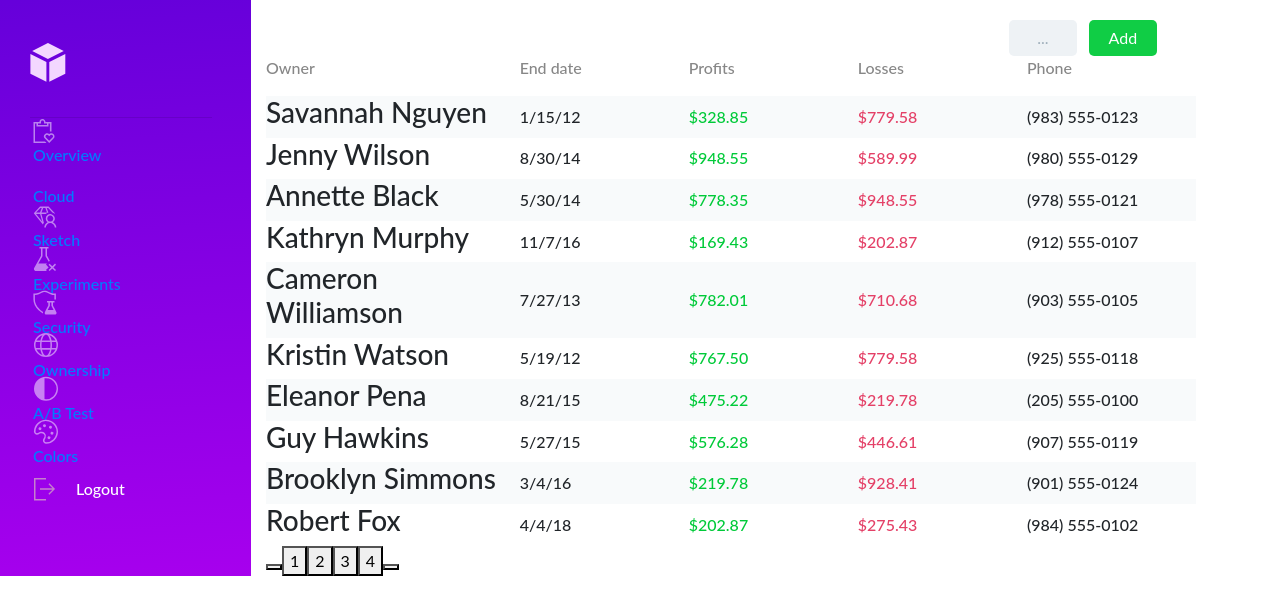
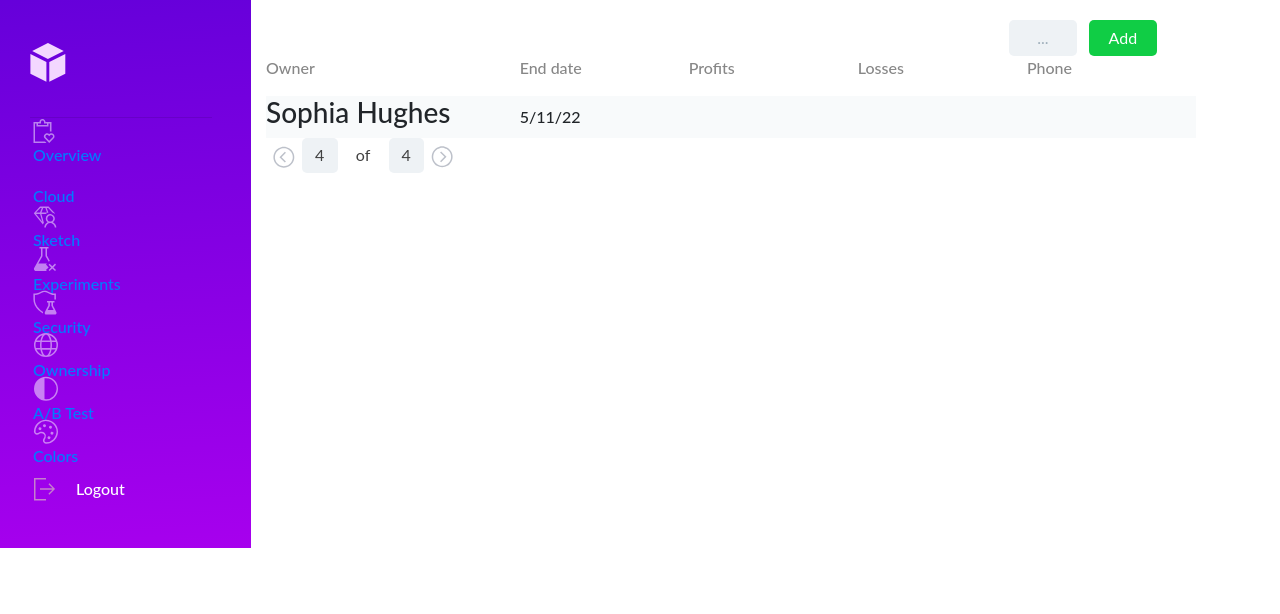
Before and after one commit to sergeiwerty/owners-react-app, a React (Create React App) app: page / in a window 1280 px wide. Shown: the top 614 px of the page. Built offline with nearby package versions, Linux system fonts and the light colour scheme; a web font is replaced by a local one.

Commit message:
pagination finishing

```diff
--- a/src/App.js
+++ b/src/App.js
@@ -1,7 +1,7 @@
 import React, { useState } from 'react'
 
 import { BrowserRouter as Router, Route, Switch } from 'react-router-dom'
-import { data } from './ownersData'
+// import { owners } from './ownersData'
 import './App.css'
 import 'bootstrap/dist/css/bootstrap.min.css'
 
@@ -22,7 +22,7 @@ import Error from './components/pages/Error'
 // sidebar
 import Sidebar from './components/Sidebar/Sidebar'
 function App() {
-  const [owners, setOwner] = useState(data)
+  // const [owners, setOwner] = useState(data)
   return (
     <Layout>
       <Router>
@@ -31,7 +31,7 @@ function App() {
           <section className='navigation, col-12, col-sm-8, col-lg-9'>
             <Switch>
               <Route exact path={['/', '/owners-react-app']}>
-                <Overview owners={owners} />
+                <Overview />
               </Route>
               <Route path='/cloud'>
                 <Cloud />
--- a/src/components/context.jsx
+++ b/src/components/context.jsx
@@ -1,5 +1,6 @@
 import React, { useContext, useState } from 'react'
-import { data } from '../ownersData'
+import { owners } from '../ownersData'
+import { paginate } from './pages/Overview/utils'
 
 const OwnersContext = React.createContext()
 
@@ -12,15 +13,30 @@ const AppProvider = ({ children }) => {
       return []
     }
   }
+
+  //
+  const [allOwners, setAllOwners] = useState(owners)
+  const [ownersTrigger, setOwnersTrigger] = useState(false)
+  //
   const [isModalOpen, setIsModalOpen] = useState(false)
   //
-  const [fullName, setFullName] = useState('')
-  const [endDate, setEndDate] = useState('')
-  const [profits, setProfits] = useState(null)
-  const [losses, setLosses] = useState(null)
-  const [phone, setPhone] = useState('')
+  // all person data
+  const [owner, setOwner] = useState({
+    fullName: '',
+    endDate: '',
+    profits: null,
+    losses: null,
+    phone: '',
+  })
+  //
+  // const [fullName, setFullName] = useState('')
+  // const [endDate, setEndDate] = useState('')
+  // const [profits, setProfits] = useState(null)
+  // const [losses, setLosses] = useState(null)
+  // const [phone, setPhone] = useState('')
   //
   const [page, setPage] = useState(0)
+  // const [currentPage, setCurrentPage] = useState(null)
   // const [owners, setOwners] = useState([])
 
   const [listOfOwners, setList] = useState(getLocalStorage())
@@ -33,33 +49,56 @@ const AppProvider = ({ children }) => {
     setIsModalOpen(false)
   }
 
-  const addFullName = (e) => {
-    setFullName(e.target.value)
-  }
+  // const addFullName = (e) => {
+  //   setFullName(e.target.value)
+  // }
 
-  const addEndDate = (e) => {
-    setEndDate(e.target.value)
-  }
+  // const addEndDate = (e) => {
+  //   setEndDate(e.target.value)
+  // }
 
-  const addProfits = (e) => {
-    setProfits(e.target.value)
-  }
+  // const addProfits = (e) => {
+  //   setProfits(e.target.value)
+  // }
 
-  const addLosses = (e) => {
-    setLosses(e.target.value)
-  }
+  // const addLosses = (e) => {
+  //   setLosses(e.target.value)
+  // }
 
-  const addPhone = (e) => {
-    setPhone(e.target.value)
-  }
+  // const addPhone = (e) => {
+  //   setPhone(e.target.value)
+  // }
 
-  const addOwner = (newOwner) => {
-    setList([...listOfOwners, newOwner])
+  const mergeOwners = (owners, listOfOwners) => {
+    setAllOwners([...owners, ...listOfOwners])
   }
   //
 
   const handlePage = (index) => {
     setPage(index)
+  }
+
+  const handlePageAfterAdd = () => {
+    setPage(paginate(allOwners).length - 1)
+    // console.log(paginate(allOwners).length)
+  }
+
+  const switchTrigger = () => {
+    setOwnersTrigger(true)
+  }
+
+  // multiple inputs handle
+  const handleChange = (e) => {
+    e.preventDefault()
+    const value = e.target.value
+    const name = e.target.name
+
+    setOwner({ ...owner, [name]: value })
+  }
+
+  const addOwner = (owner) => {
+    const newOwner = { ...owner, id: new Date().getTime().toString() }
+    setList([...listOfOwners, newOwner])
   }
 
   // const handleSubmit = (e) => {
@@ -84,25 +123,36 @@ const AppProvider = ({ children }) => {
   return (
     <OwnersContext.Provider
       value={{
-        data,
+        owner,
+        owners,
+        allOwners,
+        ownersTrigger,
+        switchTrigger,
+        mergeOwners,
+        //
         isModalOpen,
         openModal,
         closeModal,
-        fullName,
+        // fullName,
         listOfOwners,
-        endDate,
-        profits,
-        losses,
-        phone,
-        addFullName,
+        // endDate,
+        // profits,
+        // losses,
+        // phone,
+        //
+        handleChange,
+        //
+        // addFullName,
         addOwner,
-        addEndDate,
-        addProfits,
-        addLosses,
-        addPhone,
-        // below for owners page
+        // addEndDate,
+        // addProfits,
+        // addLosses,
+        // addPhone,
+        // below data for owners page
         page,
         handlePage,
+        handlePageAfterAdd,
+        // currentPage,
         // handleSubmit,
       }}
     >
--- a/src/components/pages/Overview/Overview.jsx
+++ b/src/components/pages/Overview/Overview.jsx
@@ -3,6 +3,8 @@ import { Modal } from '../../ModalForm'
 import NewOwners from './NewOwners'
 import { paginate } from './utils'
 import styles from './Overview.module.css'
+import './overview.css'
+import arrow_btn from './images/arrow_btn.svg'
 //
 import { useGlobalContext } from '../../context'
 
@@ -15,13 +17,14 @@ import { useGlobalContext } from '../../context'
 //   }
 // }
 
-const Overview = ({ owners }) => {
-  const { openModal, listOfOwners } = useGlobalContext()
+const Overview = () => {
+  const { openModal, listOfOwners, allOwners, mergeOwners } = useGlobalContext()
 
   //перенести
   const [modalShow, setModalShow] = useState(false)
 
   useEffect(() => {
+    mergeOwners(allOwners, listOfOwners)
     localStorage.setItem('listOfOwners', JSON.stringify(listOfOwners))
   }, [listOfOwners])
   return (
@@ -54,16 +57,23 @@ const Overview = ({ owners }) => {
         <span>Losses</span>
         <span>Phone</span>
       </p>
-      <List owners={owners} />
-      <NewOwners />
+      <List />
+      {/* <NewOwners /> */}
       {/* <OwnersForm show={modalShow} /> */}
       <Modal />
     </>
   )
 }
 
-const List = ({ owners }) => {
-  const { page, handlePage } = useGlobalContext()
+const List = () => {
+  const {
+    page,
+    handlePage,
+    owners,
+    allOwners,
+    ownersTrigger,
+  } = useGlobalContext()
+
   // перенёс в contex
   // const [page, setPage] = useState(0)
   // const [owners, setOwners] = useState([])
@@ -74,13 +84,13 @@ const List = ({ owners }) => {
 
   return (
     <>
-      {paginate(owners)[page].map((owner) => {
-        const { id, name, endDate, profits, losses, phone } = owner
+      {paginate(ownersTrigger ? allOwners : owners)[page].map((owner) => {
+        const { id, fullName, endDate, profits, losses, phone } = owner
         return (
           <>
             <article key={id} className='owner'>
               <div className={styles.owner_line}>
-                <h3>{name}</h3>
+                <h3>{fullName}</h3>
                 <span>{endDate}</span>
                 <span className={styles.profits}>{profits}</span>
                 <span className={styles.losses}>{losses}</span>
@@ -90,18 +100,18 @@ const List = ({ owners }) => {
           </>
         )
       })}
-      <Pagination owners={owners} />
+      <Pagination />
     </>
   )
 }
 
-const Pagination = ({ owners }) => {
-  const { page, handlePage } = useGlobalContext()
+const Pagination = () => {
+  const { currentPage, page, handlePage, allOwners } = useGlobalContext()
 
   const nextPage = () => {
     handlePage((oldPage) => {
       let nextPage = oldPage + 1
-      if (nextPage > paginate(owners).length - 1) {
+      if (nextPage > paginate(allOwners).length - 1) {
         nextPage = 0
       }
       return nextPage
@@ -112,7 +122,7 @@ const Pagination = ({ owners }) => {
     handlePage((oldPage) => {
       let prevPage = oldPage - 1
       if (prevPage < 0) {
-        prevPage = paginate(owners) - 1
+        prevPage = paginate(allOwners).length - 1
       }
       return prevPage
     })
@@ -120,16 +130,39 @@ const Pagination = ({ owners }) => {
 
   return (
     <>
-      <div>
-        <button className='prev-btn' onClick={prevPage}></button>
-        {paginate(owners).map((item, index) => {
-          return (
-            <button key={index} onClick={() => handlePage(index)}>
-              {index + 1}
-            </button>
-          )
+      <div className='pagination-container'>
+        <button className='prev-btn' onClick={prevPage}>
+          <img src={arrow_btn} alt='previous-btn' />
+          {handlePage}
+        </button>
+        {paginate(allOwners).map((item, index) => {
+          // console.log(index)
+          if (index === 0) {
+            // console.log('bang!')
+            return (
+              <button
+                key={index}
+                onClick={() => handlePage(index)}
+                className='page-num'
+              >
+                {page + 1}
+              </button>
+            )
+          } else {
+            return (
+              <button
+                key={index}
+                onClick={() => handlePage(index)}
+                className='page-num'
+              >
+                {index + 1}
+              </button>
+            )
+          }
         })}
-        <button className='next-btn' onClick={nextPage}></button>
+        <button className='next-btn' onClick={nextPage}>
+          <img src={arrow_btn} alt='next-btn' />
+        </button>
       </div>
     </>
   )
--- /dev/null
+++ b/src/components/pages/Overview/overview.css
@@ -0,0 +1,54 @@
+.pagination-container {
+  display: flex;
+}
+
+.page-num {
+  box-sizing: border-box;
+  width: 35.5px;
+  height: 35.5px;
+  color: #414141;
+  background: #eef2f5 !important;
+  border: none;
+  border-radius: 5px !important;
+}
+
+.page-num:not(:nth-child(2)):not(:nth-last-child(2)) {
+  display: none;
+}
+
+.page-num:nth-child(2) {
+  position: relative;
+  margin-right: 51px;
+}
+
+.page-num:nth-child(2)::after {
+  position: absolute;
+  content: 'of';
+  width: 51px;
+  height: 35.5px;
+  padding-top: 15%;
+  top: 0%;
+  left: 100%;
+  display: flex;
+  justify-content: center;
+}
+
+.prev-btn,
+.next-btn {
+  box-sizing: border-box;
+  width: 36px;
+  height: 36px;
+  border: none;
+  background-color: #fff;
+}
+
+.prev-btn img {
+  padding-left: 0;
+  text-align: left;
+}
+
+.next-btn img {
+  padding-right: 0;
+  text-align: right;
+  transform: rotate(180deg);
+}
--- a/src/ownersData.js
+++ b/src/ownersData.js
@@ -1,7 +1,7 @@
-export const data = [
+export const owners = [
   {
     id: 1,
-    name: 'Savannah Nguyen',
+    fullName: 'Savannah Nguyen',
     endDate: '1/15/12',
     profits: '$328.85',
     losses: '$779.58',
@@ -9,7 +9,7 @@ export const data = [
   },
   {
     id: 2,
-    name: 'Jenny Wilson',
+    fullName: 'Jenny Wilson',
     endDate: '8/30/14',
     profits: '$948.55',
     losses: '$589.99',
@@ -17,7 +17,7 @@ export const data = [
   },
   {
     id: 3,
-    name: 'Annette Black',
+    fullName: 'Annette Black',
     endDate: '5/30/14',
     profits: '$778.35',
     losses: '$948.55',
@@ -25,7 +25,7 @@ export const data = [
   },
   {
     id: 4,
-    name: 'Kathryn Murphy',
+    fullName: 'Kathryn Murphy',
     endDate: '11/7/16',
     profits: '$169.43',
     losses: '$202.87',
@@ -33,7 +33,7 @@ export const data = [
   },
   {
     id: 5,
-    name: 'Cameron Williamson',
+    fullName: 'Cameron Williamson',
     endDate: '7/27/13',
     profits: '$782.01',
     losses: '$710.68',
@@ -41,7 +41,7 @@ export const data = [
   },
   {
     id: 6,
-    name: 'Kristin Watson',
+    fullName: 'Kristin Watson',
     endDate: '5/19/12',
     profits: '$767.50',
     losses: '$779.58',
@@ -49,7 +49,7 @@ export const data = [
   },
   {
     id: 7,
-    name: 'Eleanor Pena',
+    fullName: 'Eleanor Pena',
     endDate: '8/21/15',
     profits: '$475.22',
     losses: '$219.78',
@@ -57,7 +57,7 @@ export const data = [
   },
   {
     id: 8,
-    name: 'Guy Hawkins',
+    fullName: 'Guy Hawkins',
     endDate: '5/27/15',
     profits: '$576.28',
     losses: '$446.61',
@@ -65,7 +65,7 @@ export const data = [
   },
   {
     id: 9,
-    name: 'Brooklyn Simmons',
+    fullName: 'Brooklyn Simmons',
     endDate: '3/4/16',
     profits: '$219.78',
     losses: '$928.41',
@@ -73,7 +73,7 @@ export const data = [
   },
   {
     id: 10,
-    name: 'Robert Fox',
+    fullName: 'Robert Fox',
     endDate: '4/4/18',
     profits: '$202.87',
     losses: '$275.43',
@@ -81,7 +81,7 @@ export const data = [
   },
   {
     id: 11,
-    name: 'Noah Connolly',
+    fullName: 'Noah Connolly',
     endDate: '5/11/22',
     profits: '$252.00',
     losses: '$12.17',
@@ -89,7 +89,7 @@ export const data = [
   },
   {
     id: 12,
-    name: 'Lucy Farrell',
+    fullName: 'Lucy Farrell',
     endDate: '5/10/21',
     profits: '$1002.30',
     losses: '$28.50',
@@ -97,7 +97,7 @@ export const data = [
   },
   {
     id: 13,
-    name: 'Emma Fitzgerald',
+    fullName: 'Emma Fitzgerald',
     endDate: '5/11/22',
     profits: '$902.30',
     losses: '$22.70',
@@ -105,7 +105,7 @@ export const data = [
   },
   {
     id: 14,
-    name: 'Conor Healy',
+    fullName: 'Conor Healy',
     endDate: '5/11/22',
     profits: '',
     losses: '',
@@ -113,7 +113,7 @@ export const data = [
   },
   {
     id: 15,
-    name: 'Lily Dunne',
+    fullName: 'Lily Dunne',
     endDate: '5/11/22',
     profits: '',
     losses: '',
@@ -121,7 +121,7 @@ export const data = [
   },
   {
     id: 16,
-    name: 'Cillian Clarke',
+    fullName: 'Cillian Clarke',
     endDate: '1/9/21',
     profits: '',
     losses: '',
@@ -129,7 +129,7 @@ export const data = [
   },
   {
     id: 17,
-    name: 'Olivia Carroll',
+    fullName: 'Olivia Carroll',
     endDate: '5/11/22',
     profits: '',
     losses: '',
@@ -137,7 +137,7 @@ export const data = [
   },
   {
     id: 18,
-    name: 'Jamie Gallagher',
+    fullName: 'Jamie Gallagher',
     endDate: '5/11/22',
     profits: '',
     losses: '',
@@ -145,7 +145,7 @@ export const data = [
   },
   {
     id: 19,
-    name: 'Chloe Murphy',
+    fullName: 'Chloe Murphy',
     endDate: '5/11/22',
     profits: '',
     losses: '',
@@ -153,7 +153,7 @@ export const data = [
   },
   {
     id: 20,
-    name: 'Darragh Daly',
+    fullName: 'Darragh Daly',
     endDate: '7/6/23',
     profits: '',
     losses: '',
@@ -161,7 +161,7 @@ export const data = [
   },
   {
     id: 21,
-    name: 'Aoife Connell',
+    fullName: 'Aoife Connell',
     endDate: '5/10/22',
     profits: '',
     losses: '',
@@ -169,7 +169,7 @@ export const data = [
   },
   {
     id: 22,
-    name: 'Caoimhe Flynn',
+    fullName: 'Caoimhe Flynn',
     endDate: '5/11/21',
     profits: '',
     losses: '',
@@ -177,7 +177,7 @@ export const data = [
   },
   {
     id: 23,
-    name: 'Luke Collins',
+    fullName: 'Luke Collins',
     endDate: '5/11/22',
     profits: '',
     losses: '',
@@ -185,7 +185,7 @@ export const data = [
   },
   {
     id: 24,
-    name: 'Molly Kennedy',
+    fullName: 'Molly Kennedy',
     endDate: '5/11/22',
     profits: '',
     losses: '',
@@ -193,7 +193,7 @@ export const data = [
   },
   {
     id: 25,
-    name: 'Charlie Connor',
+    fullName: 'Charlie Connor',
     endDate: '5/11/21',
     profits: '',
     losses: '',
@@ -201,7 +201,7 @@ export const data = [
   },
   {
     id: 26,
-    name: 'Harry Johnston',
+    fullName: 'Harry Johnston',
     endDate: '5/11/22',
     profits: '',
     losses: '',
@@ -209,7 +209,7 @@ export const data = [
   },
   {
     id: 27,
-    name: 'Oisín Callaghan',
+    fullName: 'Oisín Callaghan',
     endDate: '5/11/22',
     profits: '',
     losses: '',
@@ -217,7 +217,7 @@ export const data = [
   },
   {
     id: 28,
-    name: 'Anna Byrne',
+    fullName: 'Anna Byrne',
     endDate: '5/11/22',
     profits: '',
     losses: '',
@@ -225,7 +225,7 @@ export const data = [
   },
   {
     id: 29,
-    name: 'James Mahony',
+    fullName: 'James Mahony',
     endDate: '5/11/22',
     profits: '',
     losses: '',
@@ -233,7 +233,7 @@ export const data = [
   },
   {
     id: 30,
-    name: 'Daniel Maguire',
+    fullName: 'Daniel Maguire',
     endDate: '5/11/22',
     profits: '',
     losses: '',
@@ -241,7 +241,7 @@ export const data = [
   },
   {
     id: 31,
-    name: 'Sophia Hughes',
+    fullName: 'Sophia Hughes',
     endDate: '5/11/22',
     profits: '',
     losses: '',
@@ -249,7 +249,7 @@ export const data = [
   },
   // {
   //   id: 32,
-  //   name: 'Patrick MacCarthy',
+  //   fullName: 'Patrick MacCarthy',
   //   endDate: '5/11/22',
   //   profits: '',
   //   losses: '',
@@ -257,7 +257,7 @@ export const data = [
   // },
   // {
   //   id: 33,
-  //   name: 'Adam Campbell',
+  //   fullName: 'Adam Campbell',
   //   endDate: '5/11/22',
   //   profits: '',
   //   losses: '',
@@ -265,7 +265,7 @@ export const data = [
   // },
   // {
   //   id: 34,
-  //   name: 'Michael Murray',
+  //   fullName: 'Michael Murray',
   //   endDate: '5/11/22',
   //   profits: '',
   //   losses: '',
@@ -273,7 +273,7 @@ export const data = [
   // },
   // {
   //   id: 35,
-  //   name: 'Freya Boyle',
+  //   fullName: 'Freya Boyle',
   //   endDate: '5/11/22',
   //   profits: '',
   //   losses: '',
@@ -281,7 +281,7 @@ export const data = [
   // },
   // {
   //   id: 36,
-  //   name: 'Alex Lynch',
+  //   fullName: 'Alex Lynch',
   //   endDate: '5/11/22',
   //   profits: '',
   //   losses: '',
@@ -289,7 +289,7 @@ export const data = [
   // },
   // {
   //   id: 37,
-  //   name: 'Fionn Thompson',
+  //   fullName: 'Fionn Thompson',
   //   endDate: '16/01/24',
   //   profits: '',
   //   losses: '',
@@ -297,7 +297,7 @@ export const data = [
   // },
   // {
   //   id: 38,
-  //   name: 'Saoirse Walsh',
+  //   fullName: 'Saoirse Walsh',
   //   endDate: '5/11/22',
   //   profits: '',
   //   losses: '',
@@ -305,7 +305,7 @@ export const data = [
   // },
   // {
   //   id: 39,
-  //   name: 'Liam Reilly',
+  //   fullName: 'Liam Reilly',
   //   endDate: '5/11/22',
   //   profits: '',
   //   losses: '',
@@ -313,7 +313,7 @@ export const data = [
   // },
   // {
   //   id: 40,
-  //   name: 'Tadhg Duffy',
+  //   fullName: 'Tadhg Duffy',
   //   endDate: '2/12/23',
   //   profits: '',
   //   losses: '',
@@ -321,7 +321,7 @@ export const data = [
   // },
   // {
   //   id: 41,
-  //   name: 'Kate Brown',
+  //   fullName: 'Kate Brown',
   //   endDate: '5/11/22',
   //   profits: '',
   //   losses: '',
@@ -329,7 +329,7 @@ export const data = [
   // },
   // {
   //   id: 42,
-  //   name: 'Jack Brennan',
+  //   fullName: 'Jack Brennan',
   //   endDate: '5/11/22',
   //   profits: '',
   //   losses: '',
```
Also changed, not shown: src/components/ModalForm.jsx (+47 -24 lines), src/components/pages/Overview/images/arrow_btn.svg (added), 1 other file (tests, documents, lock files or other folders).
